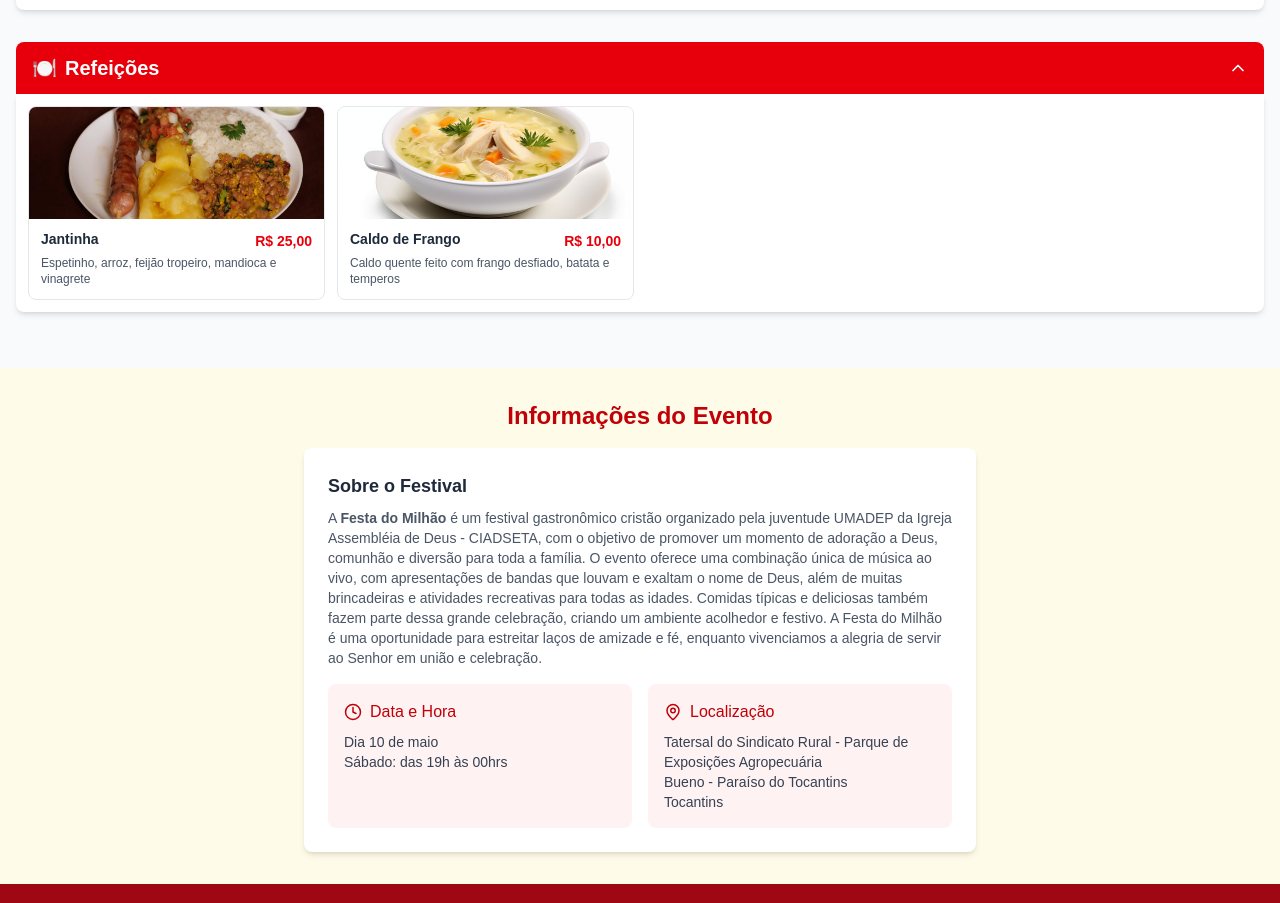
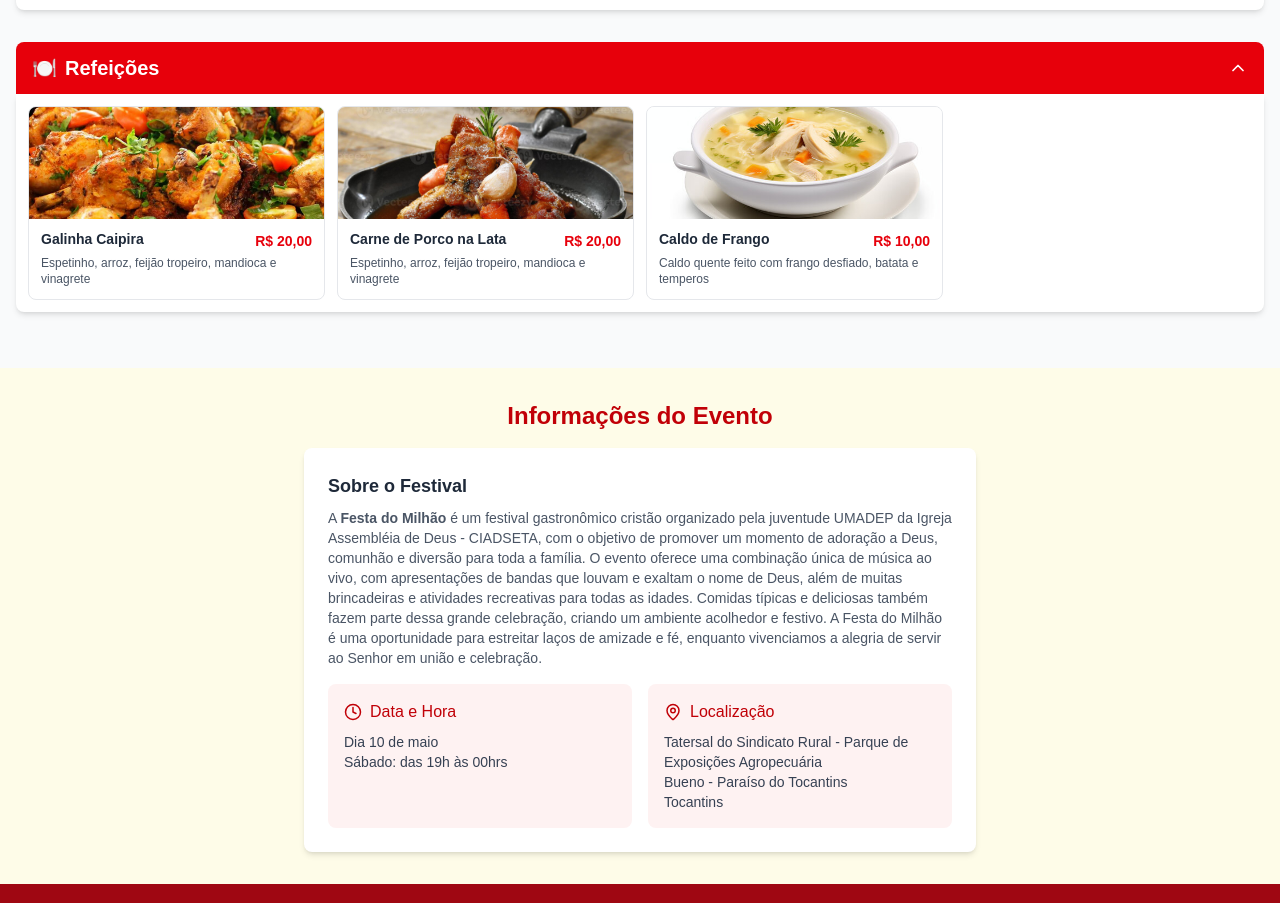
Before and after one commit to soualexandre/cardapio, a Next.js app in the folder code/: page / in a window 1280 px wide. Shown: the part 951-1854 px from the top of the page. Built offline with nearby package versions, Linux system fonts and the light colour scheme.

Commit message:
fix:change_pratos_tipicos

```diff
--- a/code/app/page.tsx
+++ b/code/app/page.tsx
@@ -68,13 +68,20 @@ const categorias: Categoria[] = [
     itens: [
       {
         id: 5,
-        nome: 'Jantinha',
+        nome: 'Galinha Caipira',
         descricao: 'Espetinho, arroz, feijão tropeiro, mandioca e vinagrete',
-        preco: 'R$ 25,00',
-        imagem: '/jantinha.jpg'
+        preco: 'R$ 20,00',
+        imagem: '/caipira.jpg'
       },
       {
         id: 6,
+        nome: 'Carne de Porco na Lata',
+        descricao: 'Espetinho, arroz, feijão tropeiro, mandioca e vinagrete',
+        preco: 'R$ 20,00',
+        imagem: '/lata.jpg'
+      },
+      {
+        id: 7,
         nome: 'Caldo de Frango',
         descricao: 'Caldo quente feito com frango desfiado, batata e temperos',
         preco: 'R$ 10,00',
```
Also changed, not shown: code/public/caipira.jpg (added), code/public/lata.jpg (added).
